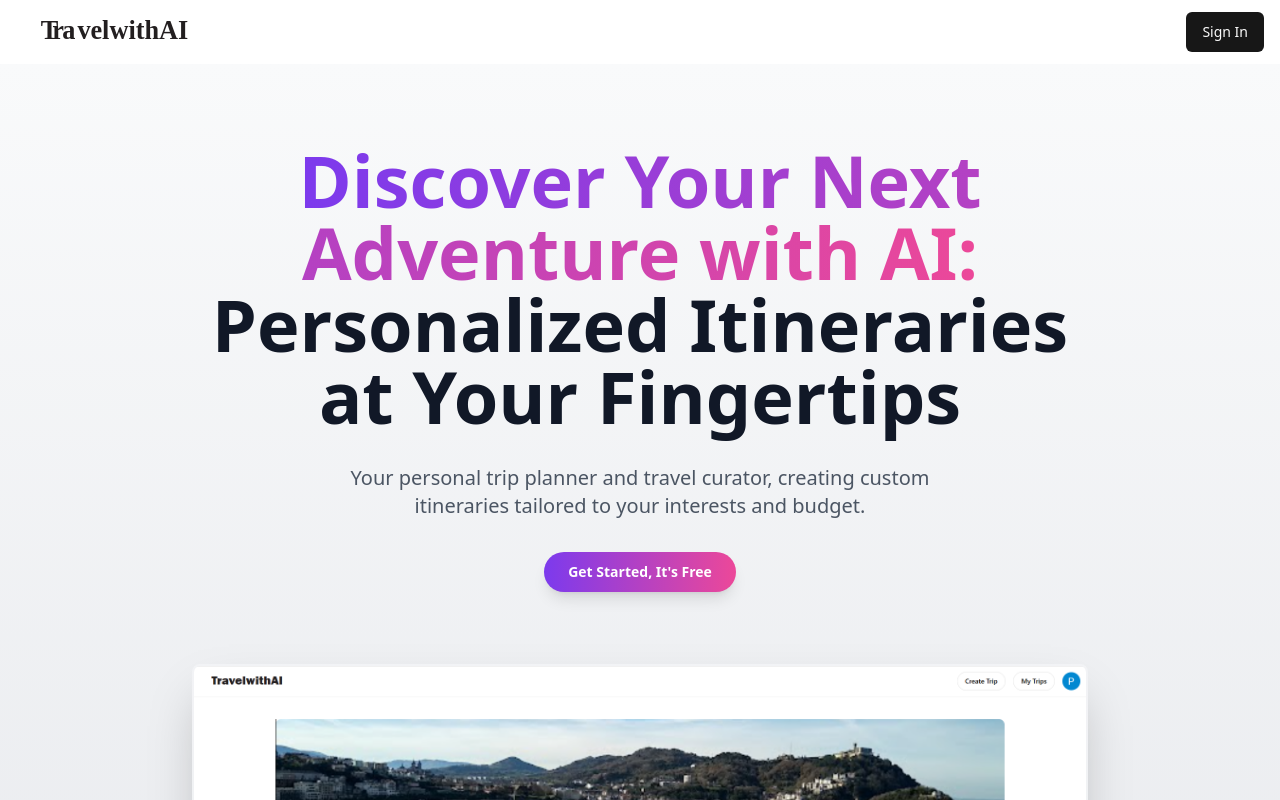
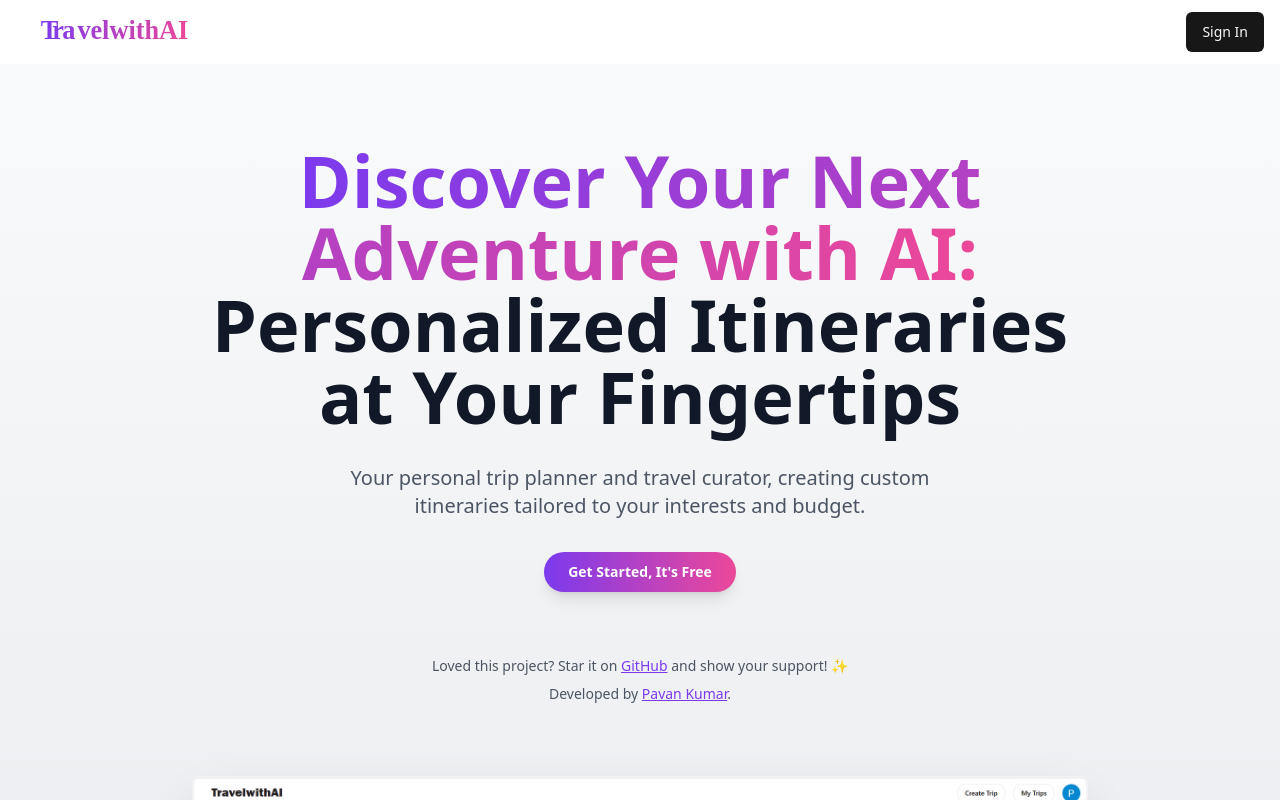
Before and after one commit to pavankumar2004/TravelwithAI, a React (Vite) app: page / in a window 1280 px wide. Shown: the top 800 px of the page. Built offline with nearby package versions, Linux system fonts and the light colour scheme.

Commit message:
Feat: Added github repo link

```diff
--- a/src/components/custom/Hero.jsx
+++ b/src/components/custom/Hero.jsx
@@ -29,6 +29,39 @@ function Hero() {
             Get Started, It's Free
           </Button>
         </Link>
+                {/* GitHub Promotion Section */}
+                <motion.div
+          initial={{ opacity: 0, y: 20 }}
+          animate={{ opacity: 1, y: 0 }}
+          transition={{ delay: 1, duration: 0.8 }}
+          className="mt-8 text-sm text-gray-600"
+        >
+          <p>
+            Loved this project? Star it on{' '}
+            <a
+              href="https://github.com/pavankumar2004/TravelwithAI"
+              target="_blank"
+              rel="noopener noreferrer"
+              className="text-[#7C3AED] hover:text-[#EC4899] underline transition-colors"
+            >
+              GitHub
+            </a>{' '}
+            and show your support! ✨
+          </p>
+          <p className="mt-2">
+            Developed by{' '}
+            <a
+              href="https://github.com/pavankumar2004/"
+              target="_blank"
+              rel="noopener noreferrer"
+              className="text-[#7C3AED] hover:text-[#EC4899] underline transition-colors"
+            >
+              Pavan Kumar
+            </a>
+            .
+          </p>
+        </motion.div>
+
         <motion.img
           src="/landing.png"
           alt="Travel Illustration"
@@ -37,6 +70,7 @@ function Hero() {
           animate={{ opacity: 1, scale: 1 }}
           transition={{ delay: 0.5, duration: 0.8 }}
         />
+
       </motion.div>
     </div>
   );
```
Also changed, not shown: public/logo.svg.
